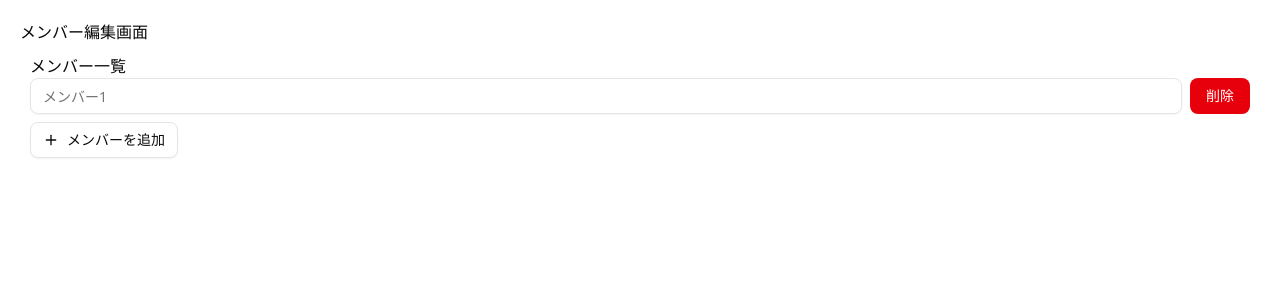
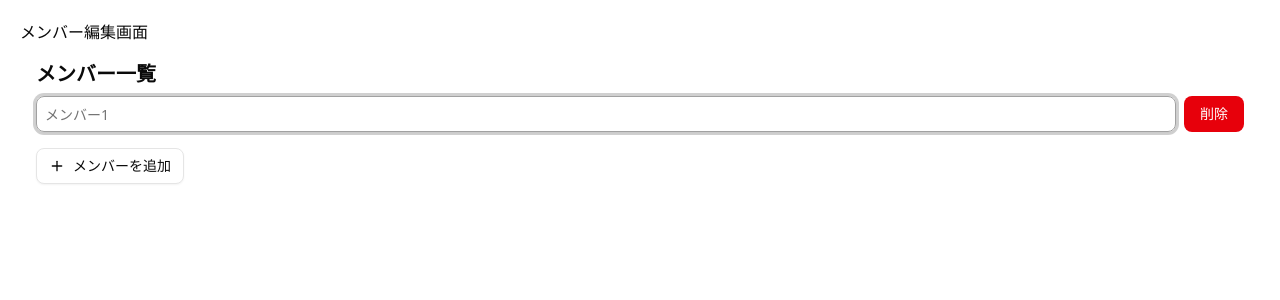
Before and after one commit to u-hossy/project-experiment, a React (Vite) app in the folder frontend/: page / in a window 1280 px wide. Shown: the top 300 px of the page. Built offline with nearby package versions, Linux system fonts and the light colour scheme.

Commit message:
frontend:MemberListコンポーネントの編集

```diff
--- a/frontend/src/components/MemberList.tsx
+++ b/frontend/src/components/MemberList.tsx
@@ -1,15 +1,17 @@
 import { PlusIcon } from "lucide-react";
-import { useState } from "react";
+import { useState, useRef, useEffect } from "react";
 import { Button } from "./ui/button";
 import { Input } from "./ui/input";
 
 export default function MemberList() {
   // メンバー名の配列を状態として管理
   const [members, setMembers] = useState<string[]>([""]);
+  // 各inputへの参照を保持
+  const inputRefs = useRef<(HTMLInputElement | null)[]>([]);
 
   // メンバー追加関数
   const handleAddMember = () => {
-    setMembers([...members, ""]);
+    setMembers((prev) => [...prev, ""]);
   };
 
   // 入力内容を更新する関数
@@ -21,37 +23,57 @@ export default function MemberList() {
 
   // メンバー削除関数
   const handleDeleteMember = (index: number) => {
+    // アラートの表示
+    alert('本当に削除しますか')
+
     // フィルターで指定index以外を残す
-    const updated = members.filter((_, i) => i !== index);
-    setMembers(updated);
+    setMembers((prev) => prev.filter((_, i) => i !== index));
   };
 
+  const handleKeyDown = (e: React.KeyboardEvent<HTMLInputElement>, index: number) => {
+    if (e.key === "Enter") {
+      e.preventDefault();
+
+      // 最後の要素なら新しい入力欄を追加
+      if (index === members.length - 1) {
+        handleAddMember();
+      } else {
+        // 次の入力欄にフォーカス
+        inputRefs.current[index + 1]?.focus();
+      }
+    }
+  };
+
+  // メンバー追加時に自動で新しい欄にフォーカス
+  useEffect(() => {
+    if (inputRefs.current[members.length - 1]) {
+      inputRefs.current[members.length - 1]?.focus();
+    }
+  }, [members.length]);
+
   return (
-    <div style={{ padding: "10px" }}>
-      <h2>メンバー一覧</h2>
+    <div className="p-4">
+      <h2 className="mb-2 text-xl font-semibold">メンバー一覧</h2>
 
       {members.map((member, index) => (
         <div
-          key={index}
-          style={{
-            marginBottom: "8px",
-            display: "flex",
-            alignItems: "center",
-            gap: "8px",
-          }}
-        >
+          key={index} className="mb-2 flex items-center gap-2">
           <Input
+          //各inputを登録
+            ref={(el) => {inputRefs.current[index] = el}}
             type="text"
             value={member}
             placeholder={`メンバー${index + 1}`}
             onChange={(e) => handleChange(index, e.target.value)}
+            onKeyDown={(e) => handleKeyDown(e, index)}
+            className="border rounded-md px-2 py-1 focus:outline-none focus:ring-2 focus:ring-blue-400"
           />
 
           {/* 削除ボタン */}
           <Button
             onClick={() => handleDeleteMember(index)}
             variant="destructive"
-            className="cursor-pointer"
+            className="cursor-pointer hover:bg-red-700"
           >
             削除
           </Button>
@@ -62,7 +84,7 @@ export default function MemberList() {
       <Button
         onClick={handleAddMember}
         variant="outline"
-        className="cursor-pointer"
+        className="cursor-pointer mt-2"
       >
         <PlusIcon />
         メンバーを追加
```
